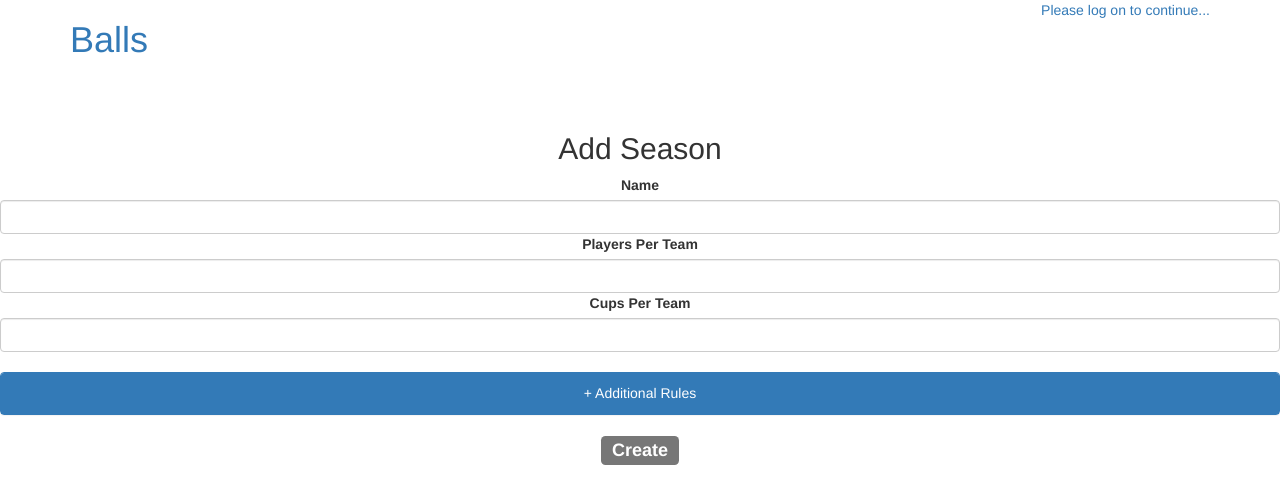
After one commit to burz/balls, a Rails app: template app/views/seasons/new.html.erb in a window 1280 px wide. The commit adds this page. Shown: the top 504 px of the page. Run offline with Rails 7, Linux system fonts and the light colour scheme; the template is opened without the code that fills it, so the values that code supplies are empty; style sheets or scripts are compiled from the project's sources; some libraries are stand-ins or nearby versions.

```diff
--- a/app/controllers/leagues_controller.rb
+++ b/app/controllers/leagues_controller.rb
@@ -3,6 +3,11 @@ class LeaguesController < ApplicationController
 
   def index
     @leagues = current_user.leagues
+  end
+
+  def show
+    @league = current_user.leagues.find(params[:id])
+    @seasons = @league.seasons
   end
 
   def new
--- /dev/null
+++ b/app/views/leagues/show.html.erb
@@ -0,0 +1 @@
+<%= render template: 'seasons/index' %>
--- /dev/null
+++ b/app/views/seasons/new.html.erb
@@ -0,0 +1,61 @@
+<div id="new_season">
+  <center>
+    <h2>Add Season</h2>
+    <div id="season_name_alert" class="alert alert-danger new_season_alert" role="alert">
+      The season must have a name.
+    </div>
+    <div id="season_players_alert" class="alert alert-danger new_season_alert" role="alert">
+      The number of players per team must be greater than zero.
+    </div>
+    <div id="season_cups_alert" class="alert alert-danger new_season_alert" role="alert">
+      The number of cups per team must be greater than zero.
+    </div>
+    <div class="form-group">
+      <label for="season_name">Name</label>
+      <input type="text" id="season_name" name="season_name" class="form-control">
+      <label for="players_per_team">Players Per Team</label>
+      <input type="number" id="players_per_team" name="players_per_team" class="form-control">
+      <label for="cups_per_team">Cups Per Team</label>
+      <input type="number" id="cups_per_team" name="cups_per_team" class="form-control">
+      <br>
+      <div id="extra_rules_panel" class="panel panel-primary">
+        <div id="extra_rules_heading" class="panel-heading">+ Additional Rules</div>
+        <div id="extra_rules_body" class="panel-body">
+          <textarea id="extra_rules_content" class="form-control"></textarea>
+        </div>
+      </div>
+    </div>
+    <h3>
+      <span id="create_season_button" class="label label-default">Create</span>
+    </h3>
+  </center>
+  <script>
+    $('.new_season_alert').hide();
+    $('#extra_rules_body').hide();
+    $('#extra_rules_heading').click(function () {
+      $('#extra_rules_body').toggle();
+    });
+    $('#create_season_button').click(function () {
+      $('.new_season_alert').hide();
+      if($('#season_name').val() === "") {
+        $('#season_name_alert').show();
+      } else if($('#players_per_team').val() === "" || $('#players_per_team').val() <= 0) {
+        $('#season_players_alert').show();
+      } else if($('#cups_per_team').val() === "" || $('#cups_per_team').val() <= 0) {
+        $('#season_cups_alert').show();
+      }
+      else {
+        var data = { 'season':
+          { 'name': $('#season_name').val(),
+            'players_per_team': $('#players_per_team').val(),
+            'cups_per_team': $('#cups_per_team').val(),
+            'additional_rules': $('#extra_rules_content').val()
+          }
+        };
+        $.post('<%= league_seasons_path(@league) %>', data, function () {
+          window.location.replace('<%= league_seasons_path(@league) %>');
+        });
+      }
+    });
+  </script>
+</div>
--- /dev/null
+++ b/app/views/seasons/show.html.erb
@@ -0,0 +1 @@
+poop yo
```
Also changed, not shown: app/controllers/seasons_controller.rb (+18 -5 lines), app/views/leagues/new.html.erb (+5 -3 lines), app/views/seasons/index.html.erb (+16 -8 lines), db/schema.rb.
